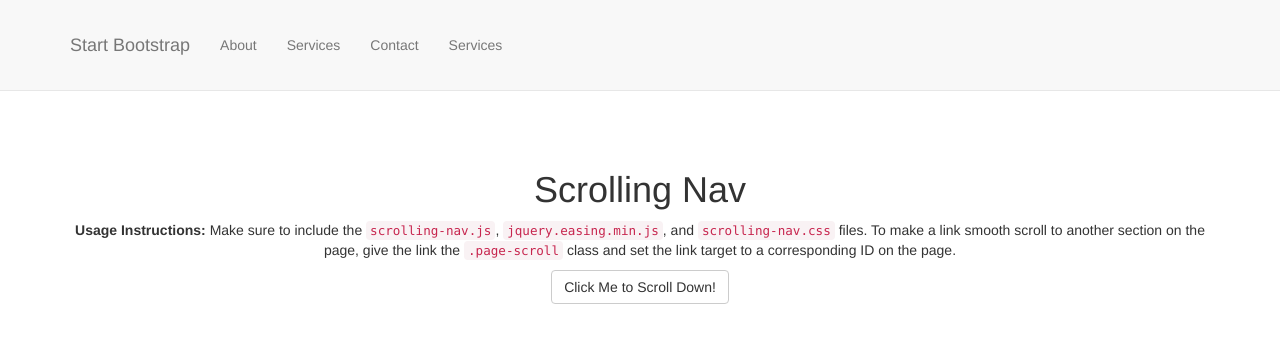
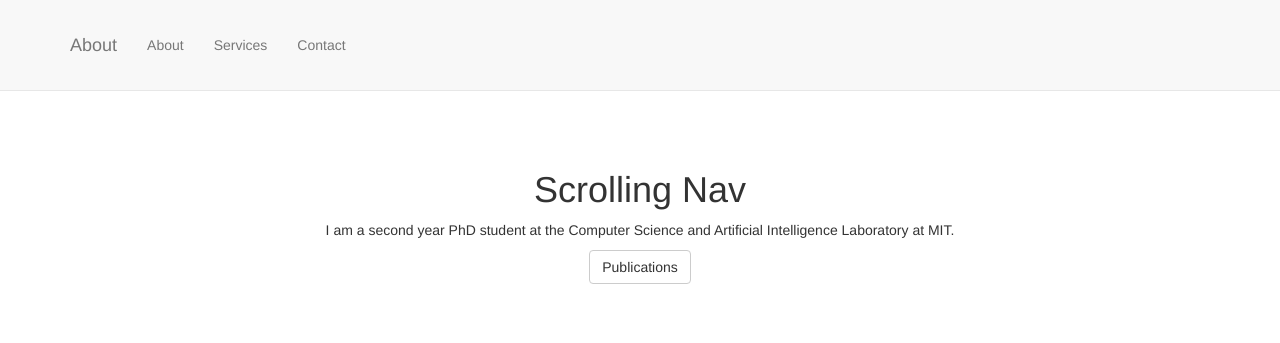
Before and after one commit to mymakar/mymakar.github.io, a Jekyll site: the page index.html, which Jekyll copies as it is, in a window 1280 px wide and 900 px high. Shown: the top 343 px of the window. Built offline with Jekyll 4.4.1, drawn with Linux system fonts in a browser that asks for light colours; some of the changed text lies outside the part shown.

Commit message:
sections

```diff
--- a/index.html
+++ b/index.html
@@ -40,7 +40,7 @@
                     <span class="icon-bar"></span>
                     <span class="icon-bar"></span>
                 </button>
-                <a class="navbar-brand page-scroll" href="#page-top">Start Bootstrap</a>
+                <a class="navbar-brand page-scroll" href="#page-top">About</a>
             </div>
 
             <!-- Collect the nav links, forms, and other content for toggling -->
@@ -51,16 +51,13 @@
                         <a class="page-scroll" href="#page-top"></a>
                     </li>
                     <li>
-                        <a class="page-scroll" href="#about">About</a>
+                        <a class="page-scroll" href="#papers">About</a>
                     </li>
                     <li>
-                        <a class="page-scroll" href="#publications">Services</a>
+                        <a class="page-scroll" href="#services">Services</a>
                     </li>
                     <li>
-                        <a class="page-scroll" href="#talks">Contact</a>
-                    </li>
-                     <li>
-                        <a class="page-scroll" href="#teaching">Services</a>
+                        <a class="page-scroll" href="#contact">Contact</a>
                     </li>
                 </ul>
             </div>
@@ -75,26 +72,16 @@
             <div class="row">
                 <div class="col-lg-12">
                     <h1>Scrolling Nav</h1>
-                    <p><strong>Usage Instructions:</strong> Make sure to include the <code>scrolling-nav.js</code>, <code>jquery.easing.min.js</code>, and <code>scrolling-nav.css</code> files. To make a link smooth scroll to another section on the page, give the link the <code>.page-scroll</code> class and set the link target to a corresponding ID on the page.</p>
-                    <a class="btn btn-default page-scroll" href="#about">Click Me to Scroll Down!</a>
+                    <p> I am a second year PhD student at the Computer Science and Artificial Intelligence Laboratory at MIT.
+                    </p>
+                    <a class="btn btn-default page-scroll" href="#papers">Publications</a>
                 </div>
             </div>
         </div>
     </section>
 
     <!-- About Section -->
-    <section id="about" class="about-section">
-        <div class="container">
-            <div class="row">
-                <div class="col-lg-12">
-                    <h1>About Section</h1>
-                </div>
-            </div>
-        </div>
-    </section>
-
-    <!-- Publications Section -->
-    <section id="publications" class="publications-section">
+    <section id="papers" class="papers-section">
         <div class="container">
             <div class="row">
                 <div class="col-lg-12">
@@ -104,28 +91,27 @@
         </div>
     </section>
 
-    <!-- Talks Section -->
-    <section id="Talks" class="talks-section">
+    <!-- Services Section -->
+    <section id="services" class="services-section">
         <div class="container">
             <div class="row">
                 <div class="col-lg-12">
-                    <h1>Talks</h1>
+                    <h1>Services Section</h1>
                 </div>
             </div>
         </div>
     </section>
 
-    <!-- Teaching Section -->
-    <section id="Teaching" class="teaching-section">
+    <!-- Contact Section -->
+    <section id="contact" class="contact-section">
         <div class="container">
             <div class="row">
                 <div class="col-lg-12">
-                    <h1>Teaching and tutorials</h1>
+                    <h1>Contact Section</h1>
                 </div>
             </div>
         </div>
     </section>
-
 
     <!-- jQuery -->
     <script src="js/jquery.js"></script>
```
